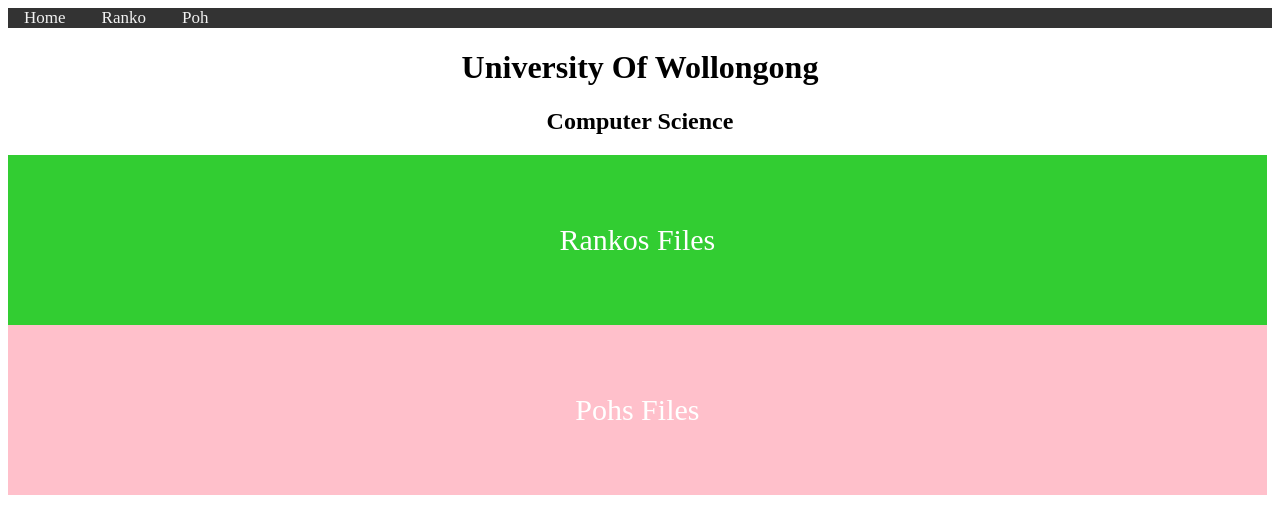
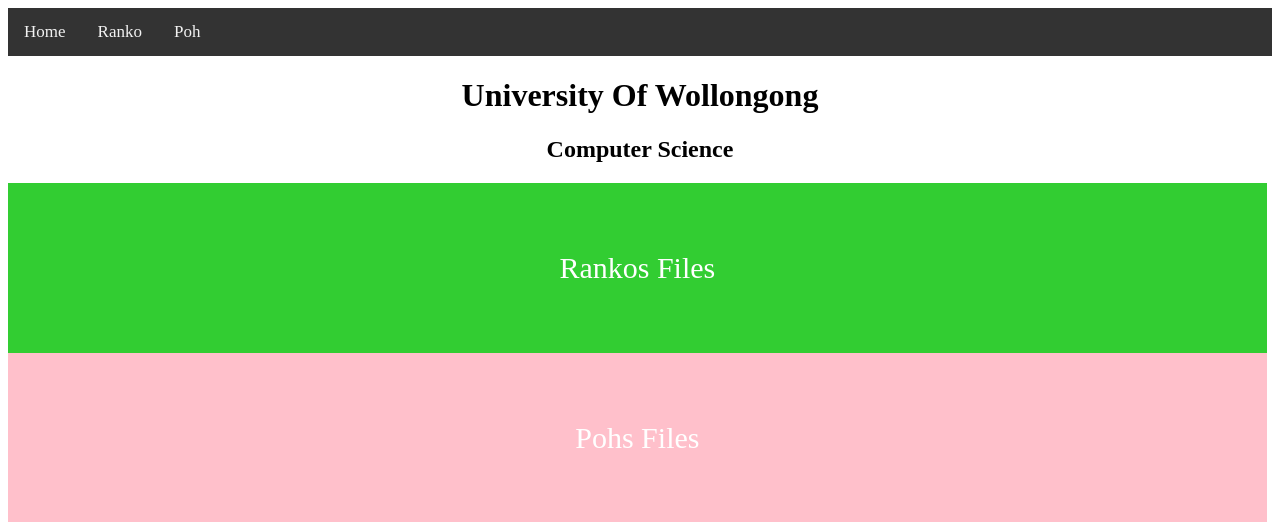
Before and after one commit to rankopolat/Project, a PHP site: page / in a window 1280 px wide. Shown: the top 522 px of the page. Run offline with PHP 8.4, Linux system fonts and the light colour scheme.

Commit message:
Update style1.css

```diff
--- a/style1.css
+++ b/style1.css
@@ -6,7 +6,7 @@
 
 /* Style the links inside the navigation bar */
 .topbar a {
-  float:center;
+  float:left;
   color: #f2f2f2;
   text-align: center;
   padding: 14px 16px;
```
